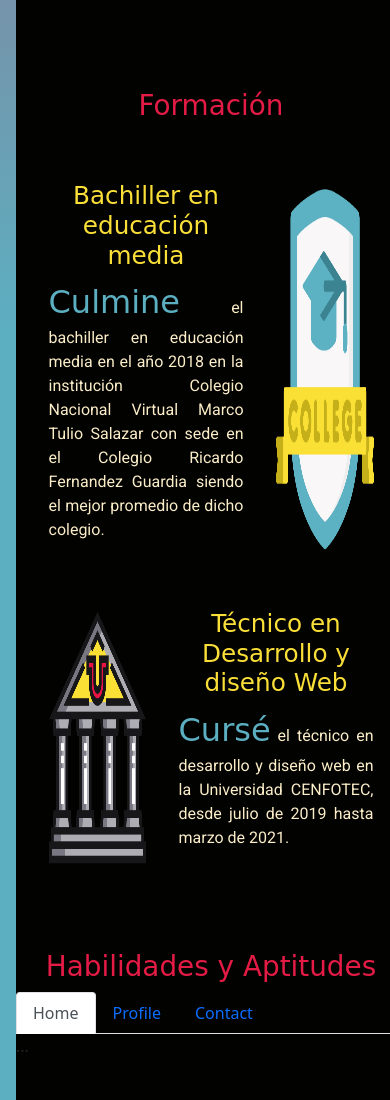
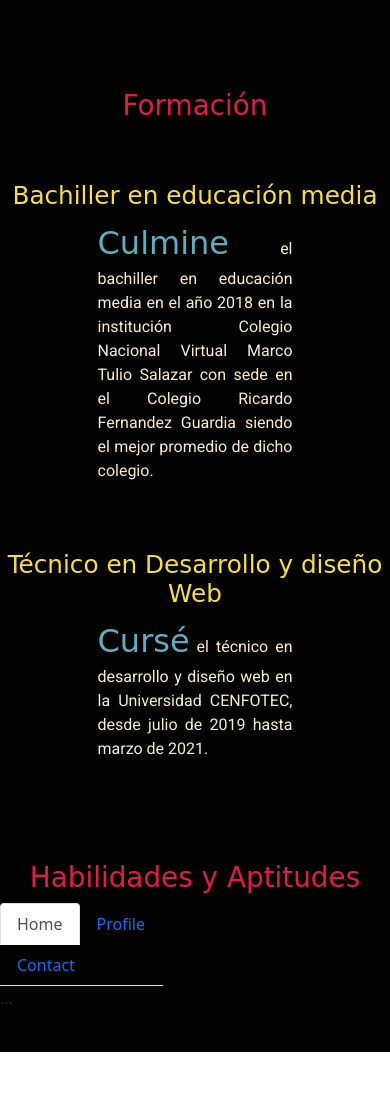
Before and after one commit to jeff-hf/portfolio, a plain HTML site: page index.html in a window 390 px wide. Shown: the part 1455-2555 px from the top of the page. After the commit the page ends 2507 px from the top, so only its background shows below. Drawn offline with nearby package versions, Linux system fonts and the light colour scheme; a web font is replaced by a local one.

Commit message:
Update index.html

```diff
--- a/index.html
+++ b/index.html
@@ -17,7 +17,7 @@
 
 <body>
     <main class=" d-flex">
-        <section class="sidebar col-xl-1">
+        <section class="sidebar d-none d-xl-flex col-xl-1">
             <div class="sticky-top">
                 <a class="p-2" href="#perfil" data-bs-toggle="tooltip" data-bs-placement="right" data-bs-original-title="Perfil"><img src="./img/perfil.png" alt=""></a>
                 <a class="p-2" href="#formacion" data-bs-toggle="tooltip" data-bs-placement="right" data-bs-original-title="Formaciòn"><img src="./img/formacion.png" alt=""></a>
@@ -31,10 +31,10 @@
             </div>
             <!--Perfil-->
             <div class="perfil">
-                <div class="imagen col-5">
+                <div class="imagen d-none d-lg-flex col-lg-5">
                     <img src="./img/perfil.png" alt="">
                 </div>
-                <div class="texto col-6">
+                <div class="texto col-12 col-lg-6">
                     <a name="perfil"></a>
                     <h1>Perfil</h1>
                     <p>
@@ -48,10 +48,10 @@
                 <a name="formacion"></a>
                 <h1 class="text-center">Formación</h1>
                 <div>
-                    <div class="imagen col-5">
+                    <div class="imagen d-none d-lg-flex col-lg-5">
                         <img src="./img/colegio.png" alt="">
                     </div>
-                    <div class="texto col-6">
+                    <div class="texto col-12 col-lg-6">
                         <a name="perfil"></a>
                         <h2>Bachiller en educación media</h1>
                             <p>
@@ -60,10 +60,10 @@
                     </div>
                 </div>
                 <div>
-                    <div class="imagen col-5">
+                    <div class="imagen d-none d-lg-flex col-lg-5">
                         <img src="./img/universidad.png" alt="">
                     </div>
-                    <div class="texto col-6">
+                    <div class="texto  col-12 col-lg-6">
                         <a name="perfil"></a>
                         <h2>Técnico en Desarrollo y diseño Web</h1>
                             <p>
@@ -76,7 +76,7 @@
             <div class="habilidades">
                 <a name="habilidades"></a>
                 <h1 class="text-center">Habilidades y Aptitudes</h1>
-                <div>
+                <div class="col-5">
                     <nav>
                         <div class="nav nav-tabs" id="nav-tab" role="tablist">
                             <button class="nav-link active" id="nav-home-tab" data-bs-toggle="tab" data-bs-target="#nav-home" type="button" role="tab" aria-controls="nav-home" aria-selected="true">Home</button>
```
